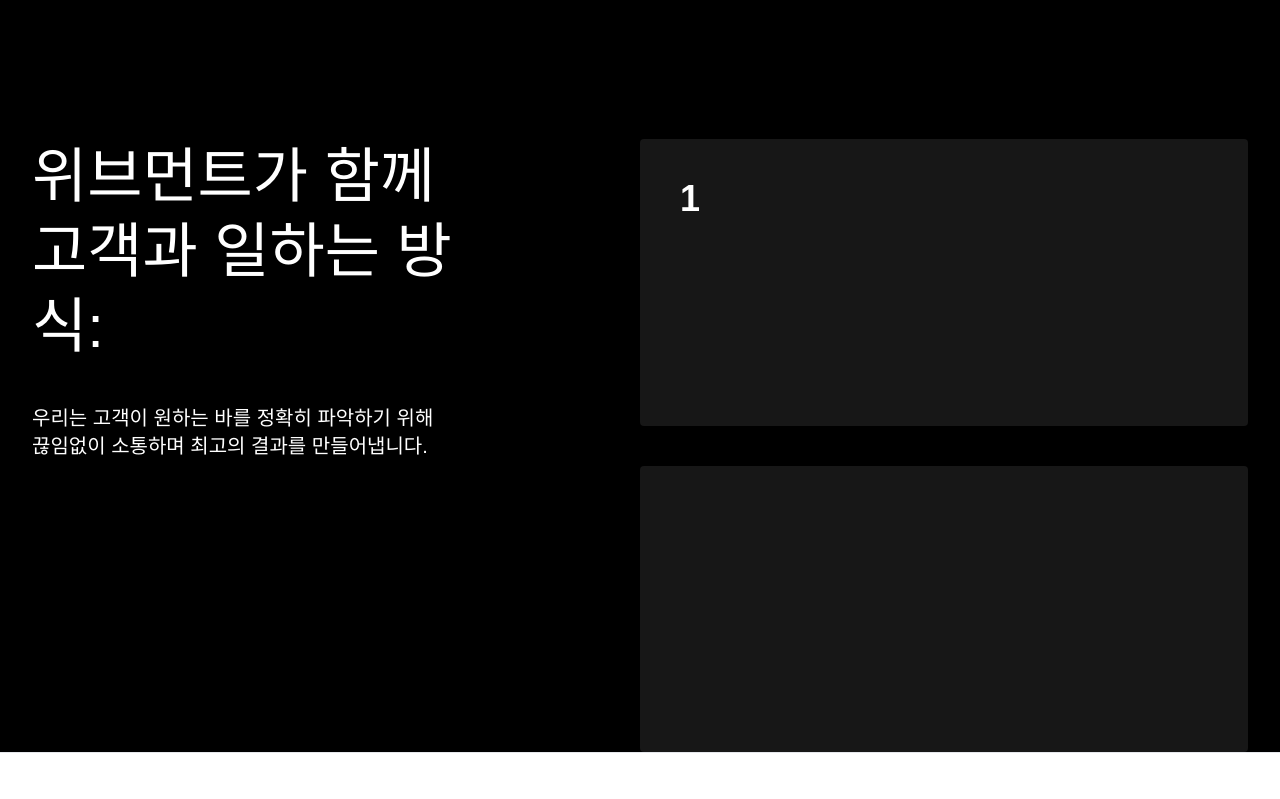
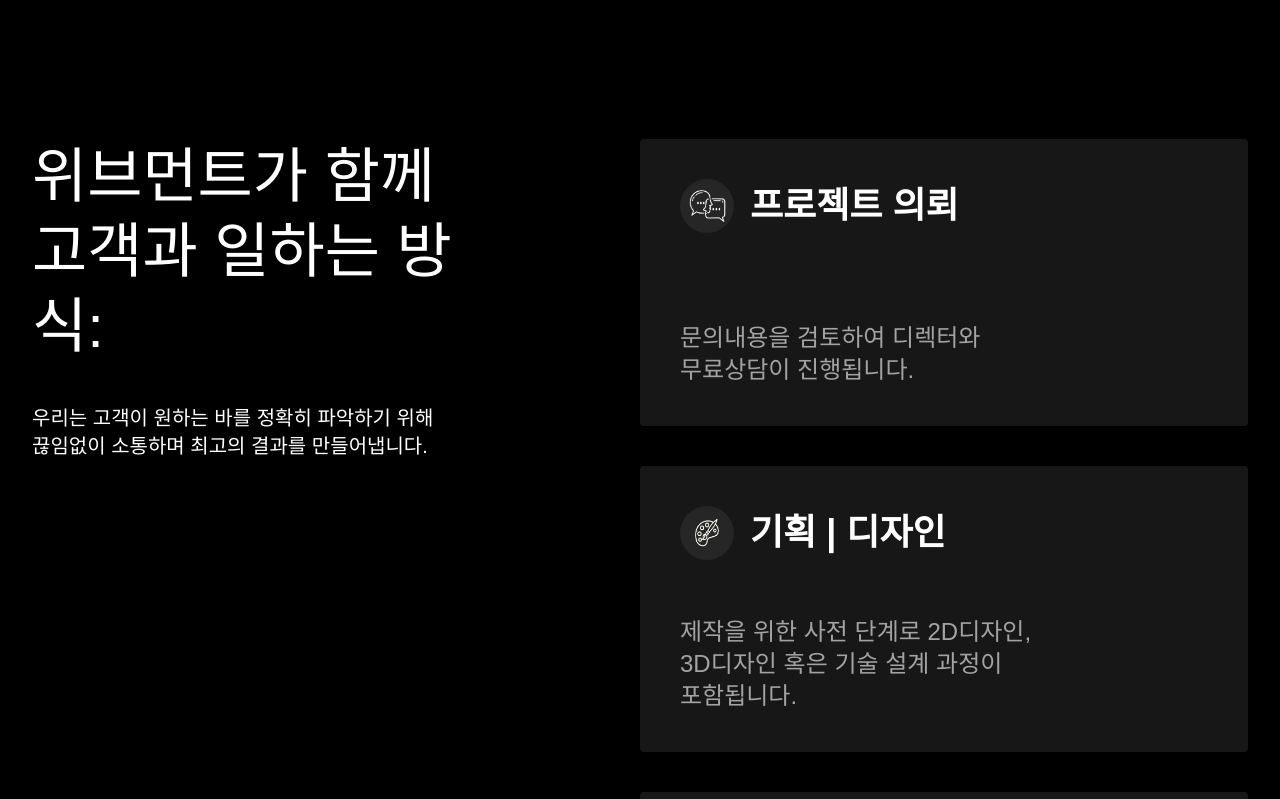
Before and after one commit to HOTGU/weavement_next_ts, a Next.js app: page / in a window 1280 px wide. Shown: the part 3900-4699 px from the top of the page. Built offline with nearby package versions, Linux system fonts and the light colour scheme; no server answers; the database is empty; a web font is replaced by a local one.

Commit message:
process 추가

```diff
--- a/components/screens/home/HomeAdmin.tsx
+++ b/components/screens/home/HomeAdmin.tsx
@@ -1,8 +1,34 @@
 "use client";
 
 import Container from "@/components/Container";
-import Image from "next/legacy/image";
+import Image from "next/image";
 import React from "react";
+
+const processArray = [
+  {
+    photo: "/의뢰.png",
+    title: "프로젝트 의뢰",
+    subTitle: "문의내용을 검토하여 디렉터와 무료상담이 진행됩니다.",
+  },
+  {
+    photo: "/기획.png",
+    title: "기획 | 디자인",
+    subTitle:
+      "제작을 위한 사전 단계로 2D디자인, 3D디자인 혹은 기술 설계 과정이 포함됩니다.",
+  },
+  {
+    photo: "/제작.png",
+    title: "제작",
+    subTitle:
+      "기획, 디자인, 설계 내용을 토대로 최적의 소재와 방식을 이용해 컨텐츠를 제작합니다.",
+  },
+  {
+    photo: "/운송.png",
+    title: "운송 | 설치",
+    subTitle:
+      "제작된 컨텐츠의 특징, 현장 상황에 알맞게 안전한 운반과 설치가 진행됩니다.",
+  },
+];
 
 const HomeAdmin = () => {
   return (
@@ -50,7 +76,7 @@
         {/* padding section */}
         <div className="pt-80"></div>
 
-        {/* 회사 소개 */}
+        {/* 작업 procexx */}
         <div className="flex justify-between text-white font-pretendard">
           <div className="w-1/2 pr-40">
             <div className="text-6xl mb-10 leading-tight">
@@ -64,12 +90,35 @@
             </div>
           </div>
           <div className="w-1/2 space-y-10">
-            <div className="w-full aspect-[679/320] rounded bg-neutral-900 p-10">
-              <div className=" text-4xl font-bold">1</div>
-            </div>
-            <div className="w-full aspect-[679/320] rounded bg-neutral-900"></div>
+            {processArray.map((item, index) => (
+              <div
+                key={index}
+                className="w-full aspect-[679/320] rounded bg-neutral-900 p-10 flex flex-col justify-between"
+              >
+                <div className="flex items-center gap-4">
+                  <div className=" w-[54px] aspect-square rounded-full bg-neutral-800 p-2">
+                    <div className="relative w-full h-full">
+                      <Image
+                        src={item.photo}
+                        alt={`${item.title} 사진`}
+                        layout="fill"
+                        objectFit="cover"
+                      />
+                    </div>
+                  </div>
+                  <div className=" text-4xl font-bold">{item.title}</div>
+                </div>
+
+                <div className=" text-2xl text-neutral-400 whitespace-pre-wrap break-keep w-3/4">
+                  {item.subTitle}
+                </div>
+              </div>
+            ))}
           </div>
         </div>
+
+        {/* padding section */}
+        <div className="pt-80"></div>
       </Container>
     </div>
   );
```
